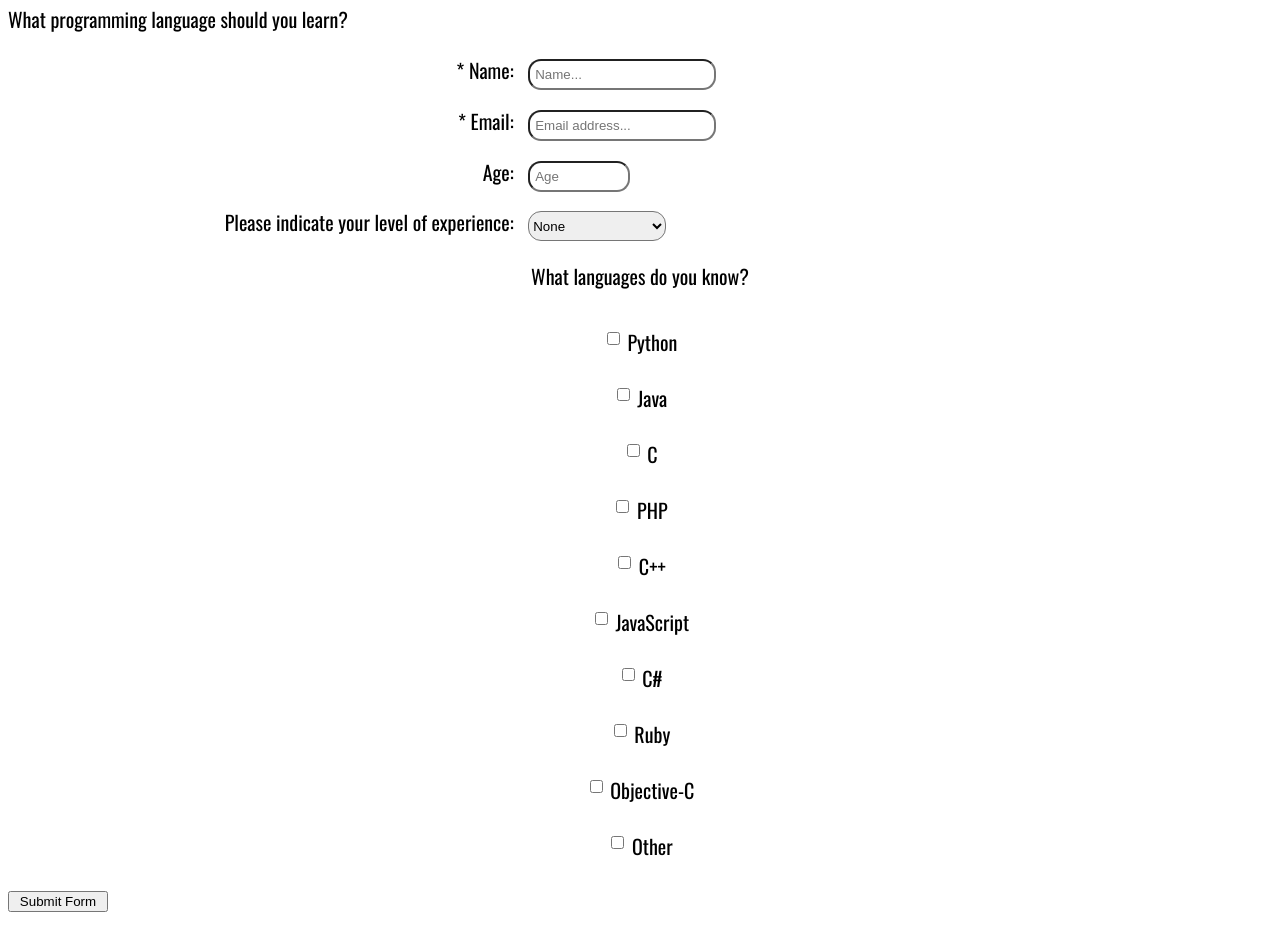
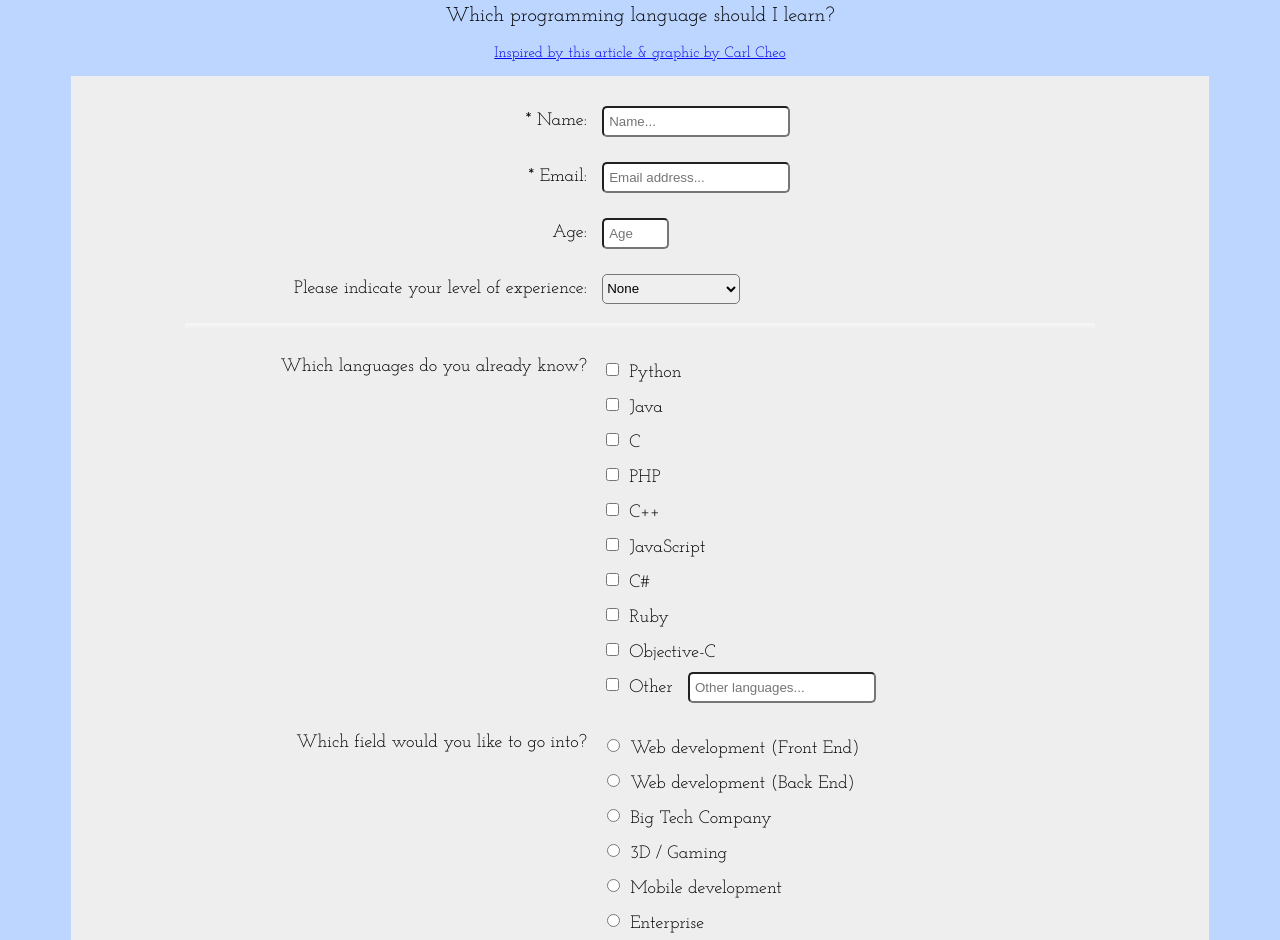
Before and after one commit to db001/fcc-projects, a website: page survey/index.html in a window 1280 px wide. Shown: the part 77-1017 px from the top of the page. Drawn offline with nearby package versions, Linux system fonts and the light colour scheme; a web font is replaced by a local one.

Commit message:
Survey project finished

```diff
--- a/survey/app/css/prefixed.css
+++ b/survey/app/css/prefixed.css
@@ -1,21 +1,50 @@
-@import url("https://fonts.googleapis.com/css?family=Baloo|Oswald");
+@import url("https://fonts.googleapis.com/css?family=Baloo|Josefin+Slab");
+body {
+  -webkit-box-sizing: border-box;
+          box-sizing: border-box;
+  text-align: center;
+  background-color: #bcd6ff; }
+
 h1 {
   font-family: "Baloo", cursive; }
 
 p {
-  font-family: "Oswald", sans-serif;
+  font-family: "Josefin Slab", serif;
   font-size: 20px; }
 
+a:visited {
+  color: black; }
+
+hr {
+  height: 5px;
+  border: 0;
+  border-color: #ffffff;
+  -webkit-box-shadow: 0 10px 10px -10px #ffffff inset;
+          box-shadow: 0 10px 10px -10px #ffffff inset;
+  width: 80%; }
+
+#inspired {
+  font-size: 12px; }
+
 #survey-form {
-  font-family: "Oswald", sans-serif;
-  font-size: 20px; }
-  #survey-form label {
-    margin-top: 20px; }
+  margin: auto;
+  width: 90%;
+  font-family: "Josefin Slab", serif;
+  font-size: 18px;
+  display: -webkit-box;
+  display: -ms-flexbox;
+  display: flex;
+  -webkit-box-orient: vertical;
+  -webkit-box-direction: normal;
+      -ms-flex-direction: column;
+          flex-direction: column;
+  background-color: #eee;
+  padding: 15px 0; }
   #survey-form input {
     margin-top: 5px;
     height: 25px;
     padding-left: 5px;
-    border-radius: 13px; }
+    border-radius: 5px; }
   #survey-form #age-label {
     width: 15%; }
   #survey-form button {
@@ -23,18 +52,34 @@ p {
     width: 100px; }
   #survey-form select {
     height: 30px;
-    border-radius: 13px; }
+    border-radius: 5px;
+    margin-top: 5px; }
 
 .input-group {
-  margin-top: 15px; }
+  margin: 10px 0; }
 
-.label-right-align {
+.label-align {
   text-align: right;
   display: inline-block;
-  width: 40%; }
+  width: 40%;
+  vertical-align: top;
+  padding-top: 10px; }
 
 .input-left-align {
   text-align: left;
   display: inline-block;
   width: 48%;
   margin-left: 10px; }
+
+input[type="textarea"] {
+  margin-left: 10px; }
+
+input[type="checkbox"], input[type="radio"] {
+  position: relative;
+  top: 5px;
+  margin-right: 10px; }
+
+button {
+  border-radius: 5px;
+  height: 50px;
+  margin: auto; }
--- a/survey/app/scss/_components.form.scss
+++ b/survey/app/scss/_components.form.scss
@@ -1,11 +1,19 @@
-$border-rad: 13px;
+$border-rad: 5px;
+
+#inspired {
+  font-size: 15px;
+}
 
 #survey-form {
+  margin: auto;
+  width: 90%;
   font-family: $main-font;
-  font-size: 20px;
-  label {
-    margin-top: 20px;
-  }
+  font-size: 18px;
+  display: flex;
+  flex-direction: column;
+  background-color: #eee;
+  padding: 15px 0;
+
   input {
     margin-top: 5px;
     height: 25px;
@@ -22,17 +30,20 @@ $border-rad: 13px;
   select {
     height: 30px;
     border-radius: $border-rad;
+    margin-top: 5px;
   }
 }
 
 .input-group {
-  margin-top: 15px;
+  margin: 10px 0;
 }
 
-.label-right-align {
+.label-align {
   text-align: right;
   display: inline-block;
   width: 40%;
+  vertical-align: top;
+  padding-top: 10px;
 }
 
 .input-left-align {
@@ -41,11 +52,19 @@ $border-rad: 13px;
   width: 48%;
   margin-left: 10px;
 }
-.checkbox-list {
-  text-align: center;
+
+input[type="textarea"] {
+  margin-left: 10px;
 }
 
-.checkbox-group {
-  display: block;
-  padding: 10px 10px;
+input[type="checkbox"], input[type="radio"] {
+  position: relative;
+  top: 5px;
+  margin-right: 10px;
 }
+
+button {
+  border-radius: $border-rad;
+  height: 50px;
+  margin: auto;
+}
--- a/survey/app/scss/_elements.scss
+++ b/survey/app/scss/_elements.scss
@@ -1,5 +1,7 @@
 body {
   box-sizing: border-box;
+  text-align: center;
+  background-color: $background-col;
 }
 
 h1 {
@@ -10,3 +12,15 @@ p {
   font-family: $main-font;
   font-size: 20px;
 }
+
+a:visited {
+  color: black;
+}
+
+hr {
+  height: 5px;
+  border: 0;
+  border-color: #ffffff;
+  box-shadow: 0 10px 10px -10px #ffffff inset;
+  width: 80%;
+}
--- a/survey/app/scss/_settings.scss
+++ b/survey/app/scss/_settings.scss
@@ -1,5 +1,5 @@
-@import url('https://fonts.googleapis.com/css?family=Baloo|Oswald');
+@import url('https://fonts.googleapis.com/css?family=Merriweather|Josefin+Slab');
 
-$header-font: 'Baloo', cursive;
-$main-font: 'Oswald', sans-serif;
-$font-color: #cccccc;
+$header-font: 'Merriweather', serif;
+$main-font: 'Josefin Slab', serif;
+$background-col: #bcd6ff;
--- a/survey/index.html
+++ b/survey/index.html
@@ -18,41 +18,43 @@
 
   </head>
   <body>
+    <div class="container">
 
     <h1>Survey Form</h1>
 
-    <p id="description">What programming language should you learn?</p>
+    <p id="description">Which programming language should I learn?</p>
+    <p id="inspired"><a href="http://carlcheo.com/startcoding">Inspired by this article & graphic by Carl Cheo</a></p>
 
     <form id="survey-form">
       <div class="input-group">
-        <div class="label-right-align">
+        <div class="label-align">
           <label for="name">* Name: </label>
         </div>
         <div class="input-left-align">
-          <input type="text" id="name-label" name="name" placeholder="Name..." required>
+          <input type="text" id="name" name="name" placeholder="Name..." required>
         </div>
       </div>
 
       <div class="input-group">
-        <div class="label-right-align">
+        <div class="label-align">
           <label for="email">* Email: </label>
         </div>
         <div class="input-left-align">
-          <input type="email" id="email-label" name="email" placeholder="Email address..." required>
+          <input type="email" id="email" name="email" placeholder="Email address..." required>
         </div>
       </div>
 
       <div class="input-group">
-        <div class="label-right-align">
+        <div class="label-align">
           <label for="age">Age: </label>
         </div>
         <div class="input-left-align">
-          <input type="number" id="age-label" name="age" min="0" max="120" placeholder="Age">
+          <input type="number" id="age-label number" name="age" min="0" max="120" placeholder="Age">
         </div>
       </div>
 
       <div class="input-group">
-        <div class="label-right-align">
+        <div class="label-align">
           <label for="experience">Please indicate your level of experience:</label>
         </div>
         <div class="input-left-align">
@@ -66,59 +68,80 @@
         </div>
       </div>
 
+      <hr>
+
       <div class="input-group">
-        <div class="checkbox-list">
-          <p>What languages do you know?</p>
+        <div class="label-align">
+          <label for="languages">Which languages do you already know?</label>
+        </div>
+        <div class="input-left-align">
           <div class="checkbox-group">
-            <input id="Python" type="checkbox">
-            <label for="Python">Python</label>
+            <label for="Python"><input type="checkbox">Python</label>
           </div>
           <div class="checkbox-group">
-            <input id="Java" type="checkbox">
-            <label for="Java">Java</label>
+            <label for="Java"><input type="checkbox">Java</label>
           </div>
           <div class="checkbox-group">
-            <input id="C" type="checkbox">
-            <label for="C">C</label>
+            <label for="C"><input type="checkbox">C</label>
           </div>
           <div class="checkbox-group">
-            <input id="PHP" type="checkbox">
-            <label for="PHP">PHP</label>
+            <label for="PHP"><input type="checkbox">PHP</label>
           </div>
           <div class="checkbox-group">
-            <input id="C++" type="checkbox">
-            <label for="C++">C++</label>
+            <label for="C++"><input type="checkbox">C++</label>
           </div>
           <div class="checkbox-group">
-            <input id="JavaScript" type="checkbox">
-            <label for="JavaScript">JavaScript</label>
+            <label for="JavaScript"><input type="checkbox">JavaScript</label>
           </div>
           <div class="checkbox-group">
-            <input id="C#" type="checkbox">
-            <label for="C#">C#</label>
+            <label for="C#"><input type="checkbox">C#</label>
           </div>
           <div class="checkbox-group">
-            <input id="Ruby" type="checkbox">
-            <label for="Ruby">Ruby</label>
+            <label for="Ruby"><input type="checkbox">Ruby</label>
           </div>
           <div class="checkbox-group">
-            <input id="Objective-C" type="checkbox">
-            <label for="Objective-C">Objective-C</label>
+            <label for="Objective-C"><input type="checkbox">Objective-C</label>
           </div>
           <div class="checkbox-group">
-            <input id="Other" type="checkbox">
-            <label for="Other">Other</label>
+            <label for="Other"><input type="checkbox">Other <input type="textarea" placeholder="Other languages..."></label>
           </div>
         </div>
       </div>
 
+      <div class="input-group">
+        <div class="label-align">
+          <label for="field">Which field would you like to go into?</label>
+        </div>
+        <div class="input-left-align">
+          <div>
+            <label class="radio" for="web-frontend"><input type="radio">Web development (Front End)</label>
+          </div>
+          <div>
+            <label class="radio" for="web-backend"><input type="radio">Web development (Back End)</label>
+          </div>
+          <div>
+            <label class="radio" for="big-tech"><input type="radio">Big Tech Company</label>
+          </div>
+          <div>
+            <label class="radio" for="gaming"><input type="radio">3D / Gaming</label>
+          </div>
+          <div>
+            <label class="radio" for="mobile"><input type="radio">Mobile development</label>
+          </div>
+          <div>
+            <label class="radio" for="enterprise"><input type="radio">Enterprise</label>
+          </div>
+          <div>
+            <label class="radio" for="money"><input type="radio">Don't care, just want $$$</label>
+          </div>
+        </div>
+      </div>
 
+      <button type="submit" id="submit">Submit Form</button>
 
-
-      <button type="submit">Submit Form</button>
     </form>
 
-
+    </div>
 
   </body>
 </html>
```
Also changed, not shown: survey/app/css/styles.css, 1 other file.
